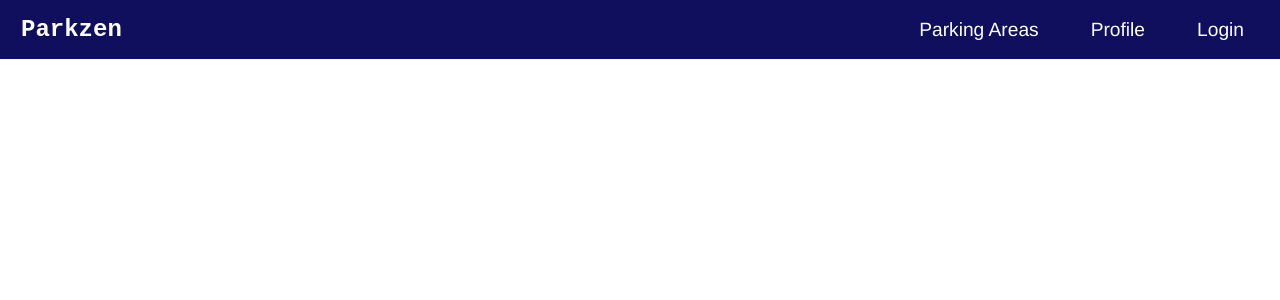
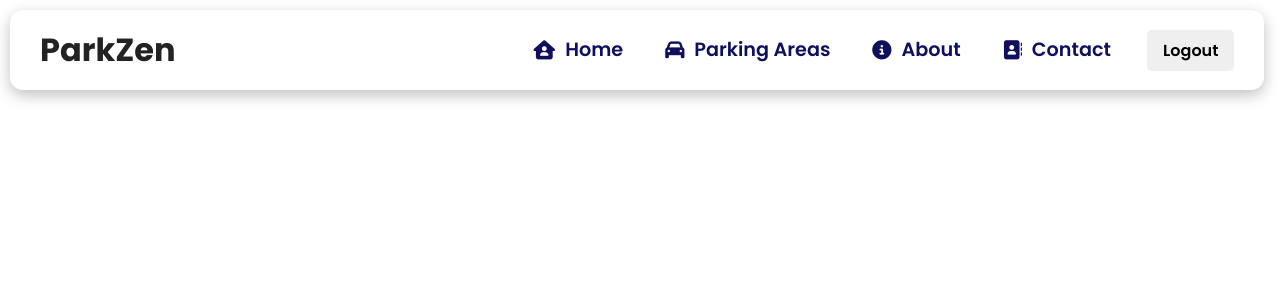
Before and after one commit to sakthi-1918/parkzen1, a React (Create React App) app in the folder parkzen/: page / in a window 1280 px wide. Shown: the top 300 px of the page. Built offline with nearby package versions, Linux system fonts and the light colour scheme.

Commit message:
navigationbar

```diff
--- a/parkzen/public/index.html
+++ b/parkzen/public/index.html
@@ -24,6 +24,7 @@
       work correctly both with client-side routing and a non-root public URL.
       Learn how to configure a non-root public URL by running `npm run build`.
     -->
+    <link rel="stylesheet" href="https://cdnjs.cloudflare.com/ajax/libs/font-awesome/6.6.0/css/all.min.css" integrity="sha512-Kc323vGBEqzTmouAECnVceyQqyqdsSiqLQISBL29aUW4U/M7pSPA/gEUZQqv1cwx4OnYxTxve5UMg5GT6L4JJg==" crossorigin="anonymous" referrerpolicy="no-referrer" />
     <title>React App</title>
   </head>
   <body>
--- a/parkzen/src/App.css
+++ b/parkzen/src/App.css
@@ -1,38 +1,15 @@
+
+@import url('https://fonts.googleapis.com/css2?family=Poppins:ital,wght@0,100;0,200;0,300;0,400;0,500;0,600;0,700;0,800;0,900;1,100;1,200;1,300;1,400;1,500;1,600;1,700;1,800;1,900&display=swap');
+
+
+*{
+  margin:0;
+  padding: 0;
+  box-sizing:border-box;
+  font-family: "Poppins", sans-serif;
+}
 .App {
   text-align: center;
+
+
 }
-
-.App-logo {
-  height: 40vmin;
-  pointer-events: none;
-}
-
-@media (prefers-reduced-motion: no-preference) {
-  .App-logo {
-    animation: App-logo-spin infinite 20s linear;
-  }
-}
-
-.App-header {
-  background-color: #282c34;
-  min-height: 100vh;
-  display: flex;
-  flex-direction: column;
-  align-items: center;
-  justify-content: center;
-  font-size: calc(10px + 2vmin);
-  color: white;
-}
-
-.App-link {
-  color: #61dafb;
-}
-
-@keyframes App-logo-spin {
-  from {
-    transform: rotate(0deg);
-  }
-  to {
-    transform: rotate(360deg);
-  }
-}
--- a/parkzen/src/App.js
+++ b/parkzen/src/App.js
@@ -1,5 +1,5 @@
 import './App.css';
-import NavBar from './components/NavBar';
+import Navibar from './components/Navigationbar';
 import {Routes,Route} from "react-router-dom";
 import LoginSignup from './components/signin';
 import LocationDropdown from './components/Dropdown';
@@ -8,11 +8,11 @@ function App() {
   const locations = ['Pioneer Mill', 'A block', 'IM parking', 'E block', 'N Block Ground'];
   return (
     <Routes>
-      <Route path="/" element={<NavBar/>}/>
+      <Route path="/" element={<Navibar/>}/>
       <Route path="/signin" element={<LoginSignup/>}/>
       <Route path="/location" element={ <LocationDropdown locations={locations} />}/>
     </Routes>
-    // <NavBar/>
+
 
   );
 }
--- /dev/null
+++ b/parkzen/src/components/MenuItems.js
@@ -0,0 +1,32 @@
+export const MenuItems=[
+    {
+        title:"Home",
+        url:"/",
+        cName:"nav-links",
+        icon:"fa-solid fa-house-user"
+    },
+    {
+        title:"Parking Areas",
+        url:"/location",
+        cName:"nav-links",
+        icon:"fa-solid fa-car"
+    },
+    {
+        title:"About",
+        url:"/about",
+        cName:"nav-links",
+        icon:"fa-solid fa-circle-info"
+    },
+    {
+        title:"Contact",
+        url:"/contact",
+        cName:"nav-links",
+        icon:"fa-solid fa-address-book"
+    },
+    {
+        title:"Logout",
+        url:"/logout",
+        cName:"nav-links-mobile",
+
+    },
+]
--- a/parkzen/src/components/NavBar.css
+++ /dev/null
@@ -1,41 +0,0 @@
-/* NavBar.css */
-.navbar {
-    background-color: rgb(15, 15, 94);
-    padding: 1rem;
-    display: flex;
-    justify-content: space-between; /* Space between the brand and menu items */
-    align-items: center;
-    font-family: 'Franklin Gothic Medium', 'Arial Narrow', Arial, sans-serif;
-
-}
-
-.navbar-list {
-    list-style: none;
-    margin: 0;
-    padding: 0;
-    display: flex;
-    gap: 2rem;
-    align-items: flex-end;
-}
-
-.navbar-item {
-    margin-right: 20px;
-    display: inline;
-}
-.navbar-brand {
-    margin-left: 5px;
-    font-family: 'Courier New', Courier, monospace; /* Change font here */
-    font-size: 1.5rem;
-    color: white;
-    font-weight: bold;
-}
-
-.navbar-item a {
-    color: white;
-    text-decoration: none;
-    font-size: 1.2rem;
-}
-
-.navbar-item a:hover {
-    color: #ff6347;
-}
--- a/parkzen/src/components/NavBar.js
+++ /dev/null
@@ -1,17 +0,0 @@
-import React from 'react';
-import './NavBar.css'; // Import the CSS file
-
-function NavBar() {
-    return (
-        <nav className="navbar">
-            <div className="navbar-brand">Parkzen</div>
-            <ul className="navbar-list">
-                <li className="navbar-item"><a href="/parking-areas">Parking Areas</a></li>
-                <li className="navbar-item"><a href="/profile">Profile</a></li>
-                <li className="navbar-item"><a href="/login">Login</a></li>
-            </ul>
-        </nav>
-    );
-}
-
-export default NavBar;
--- /dev/null
+++ b/parkzen/src/components/NavbarStyles.css
@@ -0,0 +1,126 @@
+.NavbarItems{
+    display:flex;
+    justify-content: space-between;
+    align-items: center;
+    padding: 0 30px;
+    box-shadow: 0 5px 15px 0 rgba(0,0,0,0.25);
+    margin:10px;
+    width: 98%;
+    height: 80px;
+    border-radius: 13px;
+}
+.navbar-logo{
+    color:#222;
+    font-size: 2rem;
+    cursor:pointer;
+}
+.nav-menu{
+    display:grid;
+    grid-template-columns:repeat(6,auto) ;
+    grid-gap:10px;
+    list-style: none;
+    align-items: center;
+
+}
+.nav-links{
+    text-decoration: none;
+    color: rgb(15, 15, 94);
+    font-size:1.2rem;
+    font-weight: 600;
+    padding: 0.7rem 1rem;
+    white-space: nowrap;
+}
+.nav-links i{
+    padding-right: 10px;
+}
+.nav-links:hover{
+    background-color: rgb(15, 15, 94) ;
+    color: #ff6347;
+    border-radius: 4px;
+    transition: all 0.2s ease-in-out;
+}
+.nav-links-mobile{
+    display:none;
+}
+button{
+    padding:0.5rem 1rem;
+    white-space: nowrap;
+    border-radius: 0.3rem;
+    font-size: 1rem;
+    font-weight: 600;
+    border:none;
+    cursor:pointer;
+    transition:0.2s ease-in-out ;
+}
+button:hover{
+    background-color: rgb(15, 15, 94);
+    color:#ff6347;
+
+}
+.menu-icons{
+    display:none;
+}
+@media screen and (max-width:850px){
+    .NavbarItems{
+        z-index:99;
+    }
+    .nav-menu{
+        display: flex;
+        flex-direction: column;
+        justify-content: flex-start;
+        background: #fff;
+        width:100%;
+        height: auto;
+        position: absolute;
+        top: 0;
+        left: -100%;
+        opacity: 0;
+        align-items: stretch;
+        padding: 80px 0 30px 0;
+        margin: 0;
+        text-align: center;
+        z-index:-1;
+    }
+    .nav-menu.active{
+        left:0;
+        opacity:1;
+        z-index:-1;
+
+    }
+    .nav-links{
+        display:block ;
+        width: 100%;
+        font-size: 1.2rem;
+        padding: 2rem 0;
+
+    }
+    .nav-links:hover{
+        background: rgb(15, 15, 94);
+        transition: none;
+    }
+    button{
+        display:none;
+
+    }
+    .nav-links-mobile{
+        display:block;
+        text-align: center;
+        padding: 1.5rem;
+        margin:auto;
+        border-radius: 4px;
+        width:80%;
+        background:rgb(15, 15, 94);
+        text-decoration: none;
+        font-size: 1.2rem;
+        font-weight:700;
+        letter-spacing:2px;
+        color:#ff6347;
+    }
+    .menu-icons{
+        display:block;
+    }
+    .menu-icons  i{
+        font-size: 1.2rem;
+        color:#222;
+    }
+}
--- /dev/null
+++ b/parkzen/src/components/Navigationbar.js
@@ -0,0 +1,35 @@
+
+
+import React from 'react';
+import "./NavbarStyles.css";
+import {Link} from "react-router-dom";
+import { Component } from 'react';
+import {MenuItems} from "./MenuItems";
+class Navibar extends Component{
+    state={clicked:false};
+    handleClick=()=>{
+        this.setState({clicked:!this.state.clicked})
+    }
+    render(){
+        return(
+            <nav className="NavbarItems">
+                <h1 className="navbar-logo">ParkZen</h1>
+                <div className='menu-icons' onClick={this.handleClick}>
+                    <i className={this.state.clicked?"fas fa-times":"fas fa-bars"}></i>
+
+                </div>
+                <ul className={this.state.clicked?"nav-menu active":"nav-menu"}>
+                    {MenuItems.map((item,index)=>{
+                        return(
+                            <li key={index}>
+                      <Link className={item.cName} to={item.url}><i className={item.icon}></i>{item.title}</Link>
+                    </li>
+                        )
+                    })}
+                   <button>Logout</button>
+                </ul>
+            </nav>
+        )
+    }
+}
+export default Navibar;
```
Also changed, not shown: parkzen/src/Assets/Image.jpeg (added).
